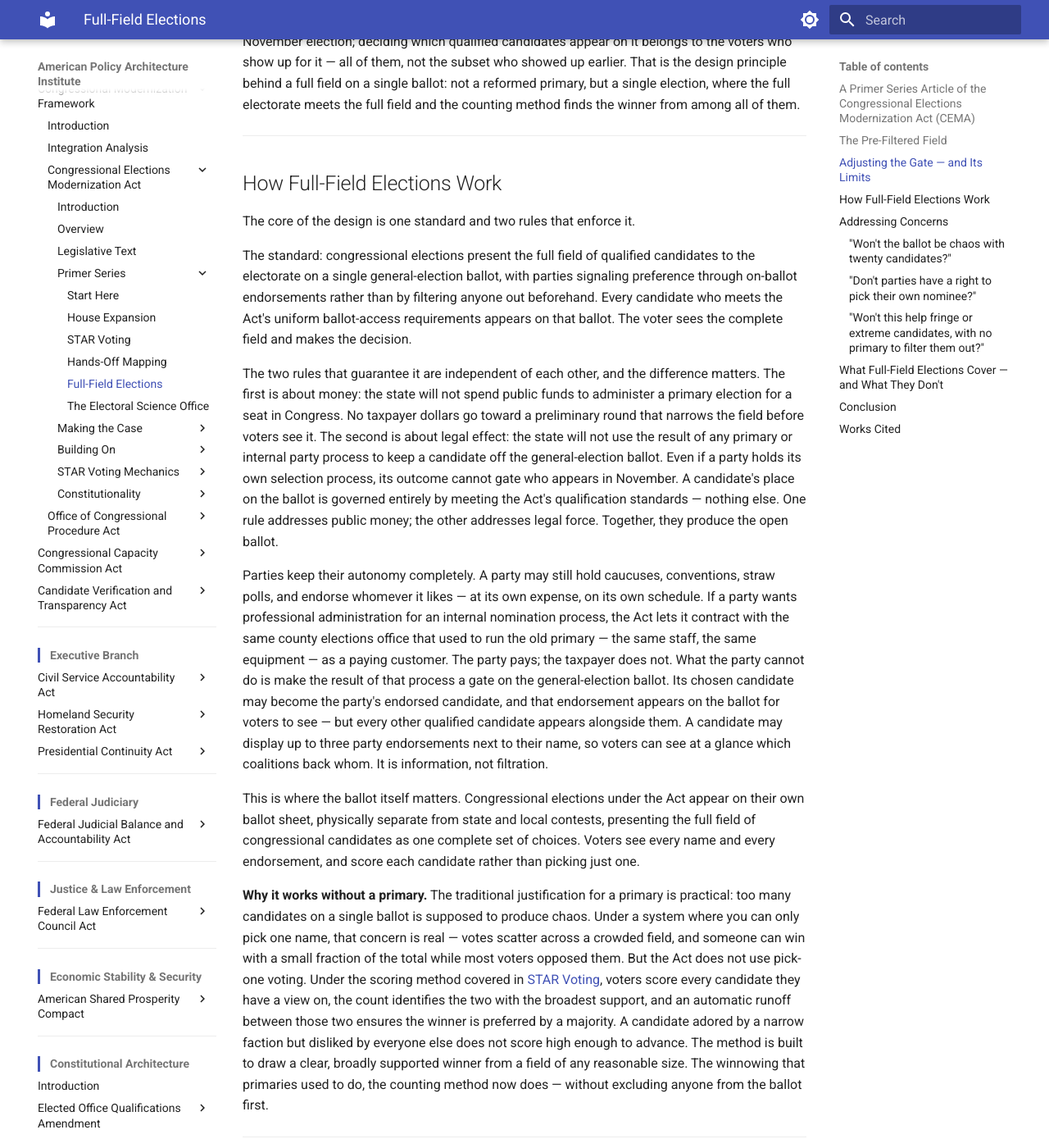
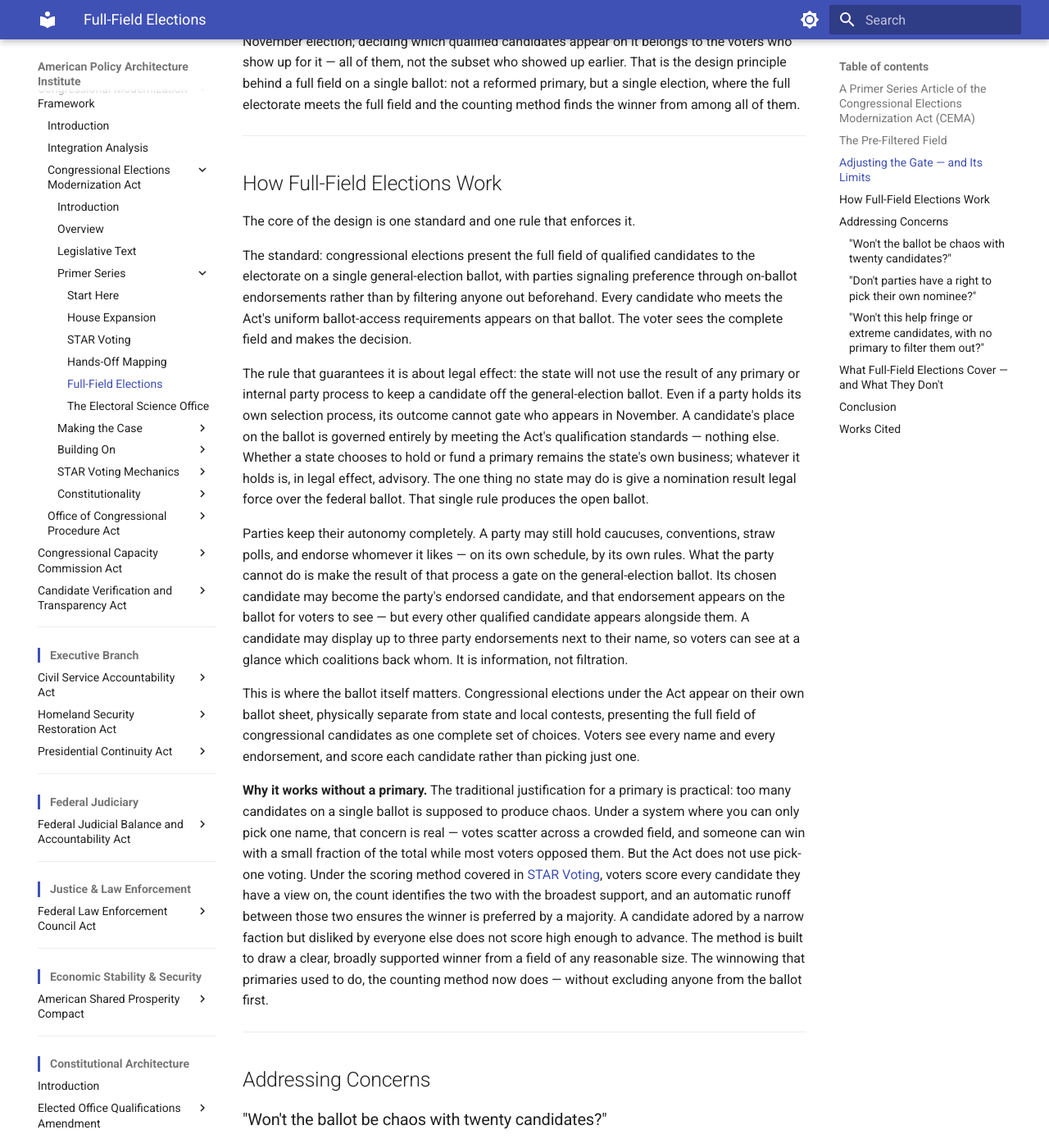
Before and after one commit to albertintech/apai, an MkDocs documentation site: the page built from docs/congress/cmf/cema/full-field-elections.md, in a window 1280 px wide and 1400 px high, scrolled down 2041 px. Shown: the whole window at 82% size. Built offline with MkDocs 1.6.1 and Material for MkDocs 9.7.7, drawn with Linux system fonts in a browser that asks for light colours; some of the changed text lies outside the part shown.

Commit message:
Clarify rules and structure of full-field elections
Updated the document to clarify the rules governing full-field elections, emphasizing the single rule regarding legal effect and the removal of the state funding prohibition. Revised language throughout to reflect the changes in the Act's structure and the implications for party endorsements and candidate access to the ballot.

```diff
--- a/docs/congress/cmf/cema/full-field-elections.md
+++ b/docs/congress/cmf/cema/full-field-elections.md
@@ -36,13 +36,13 @@ The move the Act makes is not to adjust the gate. It is to take the state out of
 
 ## How Full-Field Elections Work
 
-The core of the design is one standard and two rules that enforce it.
+The core of the design is one standard and one rule that enforces it.
 
 The standard: congressional elections present the full field of qualified candidates to the electorate on a single general-election ballot, with parties signaling preference through on-ballot endorsements rather than by filtering anyone out beforehand. Every candidate who meets the Act's uniform ballot-access requirements appears on that ballot. The voter sees the complete field and makes the decision.
 
-The two rules that guarantee it are independent of each other, and the difference matters. The first is about money: the state will not spend public funds to administer a primary election for a seat in Congress. No taxpayer dollars go toward a preliminary round that narrows the field before voters see it. The second is about legal effect: the state will not use the result of any primary or internal party process to keep a candidate off the general-election ballot. Even if a party holds its own selection process, its outcome cannot gate who appears in November. A candidate's place on the ballot is governed entirely by meeting the Act's qualification standards — nothing else. One rule addresses public money; the other addresses legal force. Together, they produce the open ballot.
+The rule that guarantees it is about legal effect: the state will not use the result of any primary or internal party process to keep a candidate off the general-election ballot. Even if a party holds its own selection process, its outcome cannot gate who appears in November. A candidate's place on the ballot is governed entirely by meeting the Act's qualification standards — nothing else. Whether a state chooses to hold or fund a primary remains the state's own business; whatever it holds is, in legal effect, advisory. The one thing no state may do is give a nomination result legal force over the federal ballot. That single rule produces the open ballot.
 
-Parties keep their autonomy completely. A party may still hold caucuses, conventions, straw polls, and endorse whomever it likes — at its own expense, on its own schedule. If a party wants professional administration for an internal nomination process, the Act lets it contract with the same county elections office that used to run the old primary — the same staff, the same equipment — as a paying customer. The party pays; the taxpayer does not. What the party cannot do is make the result of that process a gate on the general-election ballot. Its chosen candidate may become the party's endorsed candidate, and that endorsement appears on the ballot for voters to see — but every other qualified candidate appears alongside them. A candidate may display up to three party endorsements next to their name, so voters can see at a glance which coalitions back whom. It is information, not filtration.
+Parties keep their autonomy completely. A party may still hold caucuses, conventions, straw polls, and endorse whomever it likes — on its own schedule, by its own rules. What the party cannot do is make the result of that process a gate on the general-election ballot. Its chosen candidate may become the party's endorsed candidate, and that endorsement appears on the ballot for voters to see — but every other qualified candidate appears alongside them. A candidate may display up to three party endorsements next to their name, so voters can see at a glance which coalitions back whom. It is information, not filtration.
 
 This is where the ballot itself matters. Congressional elections under the Act appear on their own ballot sheet, physically separate from state and local contests, presenting the full field of congressional candidates as one complete set of choices. Voters see every name and every endorsement, and score each candidate rather than picking just one.
 
@@ -60,9 +60,9 @@ But the counting method changes the math entirely. Recall that voters score ever
 
 ### "Don't parties have a right to pick their own nominee?"
 
-Yes — and they keep it. Nothing in the Act tells a party whom to endorse or how to choose. A party can hold a convention, run a caucus, conduct an internal vote, or use any process its bylaws prescribe, and it can pay the county elections office to administer that process professionally. The party's internal life is untouched.
+Yes — and they keep it. Nothing in the Act tells a party whom to endorse or how to choose. A party can hold a convention, run a caucus, conduct an internal vote, or use any process its bylaws prescribe. The party's internal life is untouched.
 
-What changes is the state's role. The state no longer funds that internal process with public money, and it no longer enforces the result by barring the candidates who didn't win from the general ballot. A party's right of association — the right to decide who speaks for it, which candidates it backs, how it presents its identity to voters — is fully intact. What a party does not have is a right to make the state's election machinery enforce its selection as the price of appearing on the ballot. The party's chosen candidate becomes its endorsed candidate, visible as such, and every other qualified candidate appears alongside them. A party with real grassroots support will find its endorsement carries weight with voters — but that weight comes from the party's standing, not from the state's power to keep rivals off the ballot.
+What changes is the state's role. The state no longer enforces the result by barring the candidates who didn't win from the general ballot. A party's right of association — the right to decide who speaks for it, which candidates it backs, how it presents its identity to voters — is fully intact. What a party does not have is a right to make the state's election machinery enforce its selection as the price of appearing on the ballot. The party's chosen candidate becomes its endorsed candidate, visible as such, and every other qualified candidate appears alongside them. A party with real grassroots support will find its endorsement carries weight with voters — but that weight comes from the party's standing, not from the state's power to keep rivals off the ballot.
 
 ### "Won't this help fringe or extreme candidates, with no primary to filter them out?"
 
@@ -76,9 +76,9 @@ The more durable answer is in the method itself. The Act's scoring method is bui
 
 Full-Field Elections govern congressional races — House and Senate. The Act's authority comes from the Constitution's grant to Congress over the manner of holding congressional elections, and it reaches no further. Presidential primaries are untouched. State and local elections are unaffected.
 
-The Act does not bar parties from holding primaries. A party may run an internal nomination process at its own expense, by whatever method it chooses, and may even contract with state election authorities for the logistics. What the Act does is sever the connection between that process and the general-election ballot: the party's process informs the party's endorsement; it does not determine whom voters get to see. Nor does the Act dictate whom a party endorses — that remains the party's own business.
+The Act does not bar parties from holding primaries. A party may run an internal nomination process by whatever method it chooses. What the Act does is sever the connection between that process and the general-election ballot: the party's process informs the party's endorsement; it does not determine whom voters get to see. Nor does the Act dictate whom a party endorses — that remains the party's own business.
 
-One practical consequence is worth stating plainly. Because there is no state-funded congressional primary to lose, and no primary result that can lawfully keep a candidate off the November ballot, a candidate who sought a party's endorsement and didn't get it still reaches voters on the same general-election ballot as everyone else who qualified. The exclusion that used to follow from losing a primary — you lost, you're out — has no mechanism left to operate. The path to voters does not run through winning a preliminary round; it runs through meeting the ballot-access standards and making the case to the full electorate.
+One practical consequence is worth stating plainly. Because no primary or nomination result can lawfully keep a candidate off the November ballot, a candidate who sought a party's endorsement and didn't get it still reaches voters on the same general-election ballot as everyone else who qualified. The exclusion that used to follow from losing a primary — you lost, you're out — has no mechanism left to operate. The path to voters does not run through winning a preliminary round; it runs through meeting the ballot-access standards and making the case to the full electorate.
 
 And Full-Field Elections do not work alone. They do not determine how seats are filled once candidates are on the ballot — that is the work of [STAR Voting](/congress/cmf/cema/star-voting/). They do not determine how district lines are drawn — that is [Hands-Off Mapping](/congress/cmf/cema/hands-off-mapping/). They do not establish the elections body that keeps the system sound — that is [The Electoral Science Office](/congress/cmf/cema/the-electoral-science-office/). Each change covers a distinct function.
 
@@ -86,7 +86,7 @@ And Full-Field Elections do not work alone. They do not determine how seats are
 
 ## Conclusion
 
-The case for Full-Field Elections is not that primaries are inherently bad. Parties have legitimate reasons to signal their preferences, and they keep every tool for doing so. The case is that the state's role in funding and enforcing that process — in deciding which candidates voters get to see before the voters themselves have a say — is the structural weak point, the place where a narrow electorate makes the decisive choice for everyone else.
+The case for Full-Field Elections is not that primaries are inherently bad. Parties have legitimate reasons to signal their preferences, and they keep every tool for doing so. The case is that the state's role in enforcing that process — in deciding which candidates voters get to see before the voters themselves have a say — is the structural weak point, the place where a narrow electorate makes the decisive choice for everyone else.
 
 Full-Field Elections close that gap, and the full design depends on what surrounds it: the scoring method in [STAR Voting](/congress/cmf/cema/star-voting/) that handles a large field without wasting votes, the formula-drawn boundaries of [Hands-Off Mapping](/congress/cmf/cema/hands-off-mapping/) that no one can manipulate, the seats [House Expansion](/congress/cmf/cema/house-expansion/) adds to make fair multi-seat districts possible, and [The Electoral Science Office](/congress/cmf/cema/the-electoral-science-office/) that keeps the methods sound and the results open to check. Together they make a single claim true by design rather than by hope: the election that decides who represents you should be decided by everyone who votes in it, not by the smaller group that voted before it.
 
@@ -113,11 +113,19 @@ FairVote. "Dubious Democracy 2024." 2025. https://fairvote.org/report/dubious-de
 
 
 <!--
-Series Alignment: The Congressional Elections Modernization Act (Rev 6.2)
+Series Alignment: The Congressional Elections Modernization Act (Rev 6.5)
 
 ## Revision History
 
-**Revision 1.0** (Current)
+**Revision 6.5** (Current)
+- Series Alignment advanced from Rev 6.4 to Rev 6.5 (money exposure audit). The design now rests on one rule, not two: the state-funding prohibition and Section 204 contracting were removed from the Act, and the enforcement prohibition (nomination results carry no legal effect on ballot access) stands alone. "Two rules" framing replaced throughout; party-expense and elections-office contracting language removed; "no state-funded primary to lose" argument restated on the enforcement rule alone; status-quo descriptions of today's primaries retained unchanged.
+
+**Revision 6.4**
+- Folded into the main CEMA document series and anchored to Rev 6.4 of the legislative text. Renamed from `CEMA-primer-1-0-full-field-elections.md` to `CEMA-6-4-primer-full-field-elections.md` under the main-series filename convention (`CEMA-6-4-primer-[title].md`); the standalone Primer Series `1-0` numbering and the per-document letter tag are retired. With the legislative text now the shared anchor for every CEMA document, this primer's revision number tracks the legislative revision, and internal edits between legislative bumps take a letter suffix that resets on each bump (DPS 1.1)
+- Rebaseline only -- no body content changed. Prior Primer Series revision history retained below as permanent record
+
+**Revision 1.0**
+- **6.4 alignment sweep:** Series Alignment advanced from Rev 6.2 to Rev 6.4. No content change required. No references to Title I ballot-access specifics, Title II party recognition, Title V compensation, or Section 704 effective-date tiers. No threshold-as-bar language, no "human timescale," no incumbent-incentive framing. Verified clean
 - Series baseline established under the new CEMA Primer Series filename convention: `CEMA-primer-[series]-[rev]-[title]-[letter].md`. File renamed from `CEMA-6-2-primer-full-field-elections-a.md` to `CEMA-primer-1-0-full-field-elections.md`; the legislative-source tag is removed from the filename and now carried by the Series Alignment line above. Doc-level letter dropped as part of a series-wide alignment sweep
 - STAR Voting title cascade applied: all in-text cross-references and the footer primer index entry changed from "Percentage-Based Voting" to "STAR Voting," and affected footer/in-text URL paths from `/congress/cmf/cema/percentage-based-voting/` to `/congress/cmf/cema/star-voting/`. Lowercase "percentage-based voting" concept usage in running prose left intact per the originating work order
 - Prior revision history renumbered into the pre-1.0 (0.x) band; entry prose preserved verbatim
```
